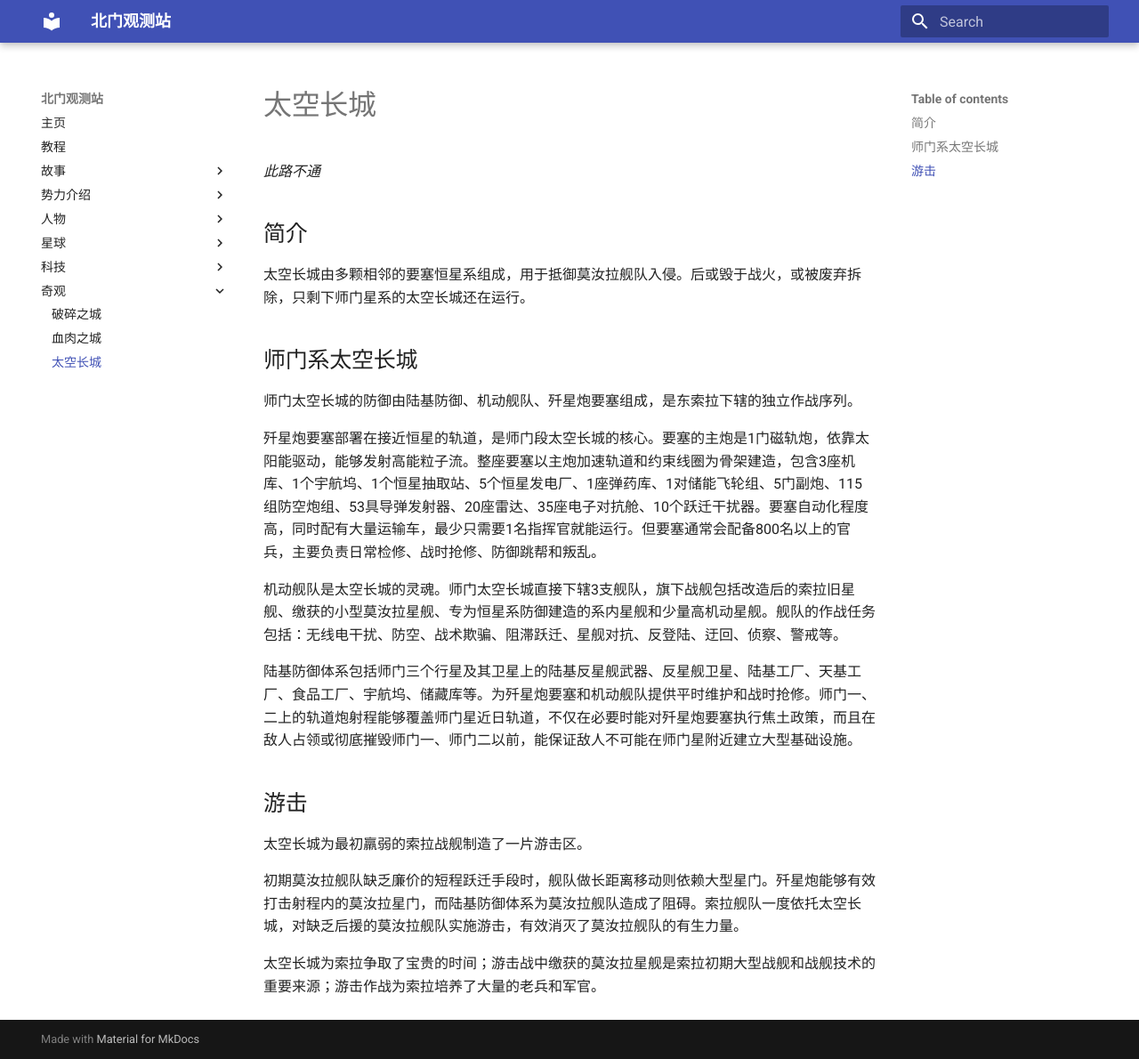
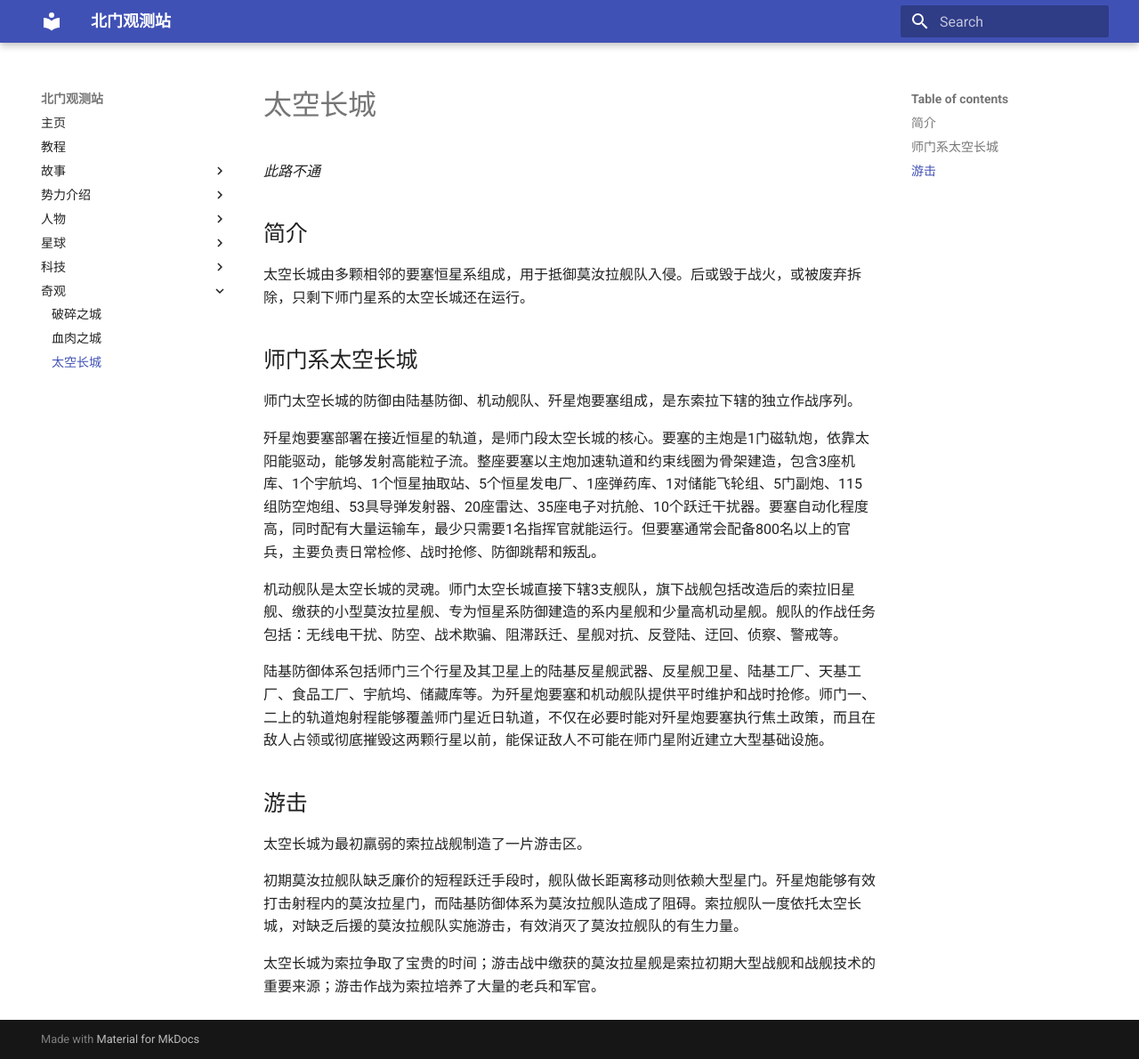
Before and after one commit to santal0/starlight_recording, an MkDocs documentation site: the page built from docs/wonder/SpaceGreatWall.md, in a window 1280 px wide and 1190 px high. Shown: the whole window at 89% size. Built offline with MkDocs 1.6.1 and Material for MkDocs 9.7.7, drawn with Linux system fonts in a browser that asks for light colours.

Commit message:
没什么

```diff
--- a/docs/wonder/SpaceGreatWall.md
+++ b/docs/wonder/SpaceGreatWall.md
@@ -14,7 +14,7 @@
 
 机动舰队是太空长城的灵魂。师门太空长城直接下辖3支舰队，旗下战舰包括改造后的索拉旧星舰、缴获的小型莫汝拉星舰、专为恒星系防御建造的系内星舰和少量高机动星舰。舰队的作战任务包括：无线电干扰、防空、战术欺骗、阻滞跃迁、星舰对抗、反登陆、迂回、侦察、警戒等。
 
-陆基防御体系包括师门三个行星及其卫星上的陆基反星舰武器、反星舰卫星、陆基工厂、天基工厂、食品工厂、宇航坞、储藏库等。为歼星炮要塞和机动舰队提供平时维护和战时抢修。师门一、二上的轨道炮射程能够覆盖师门星近日轨道，不仅在必要时能对歼星炮要塞执行焦土政策，而且在敌人占领或彻底摧毁师门一、师门二以前，能保证敌人不可能在师门星附近建立大型基础设施。
+陆基防御体系包括师门三个行星及其卫星上的陆基反星舰武器、反星舰卫星、陆基工厂、天基工厂、食品工厂、宇航坞、储藏库等。为歼星炮要塞和机动舰队提供平时维护和战时抢修。师门一、二上的轨道炮射程能够覆盖师门星近日轨道，不仅在必要时能对歼星炮要塞执行焦土政策，而且在敌人占领或彻底摧毁这两颗行星以前，能保证敌人不可能在师门星附近建立大型基础设施。
 
 ## 游击
 
```
